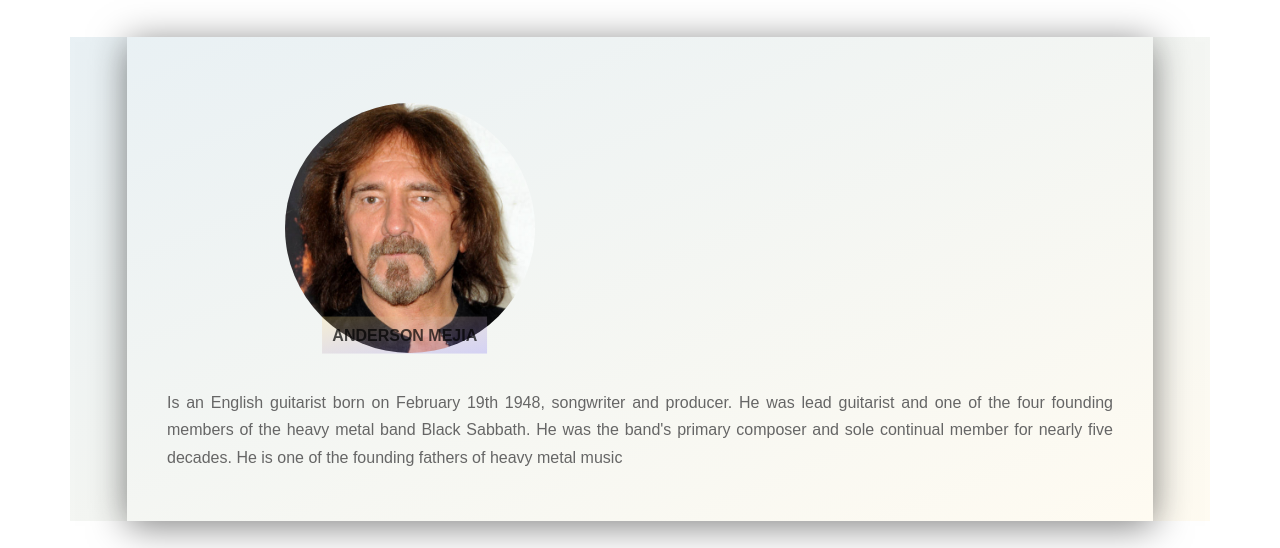
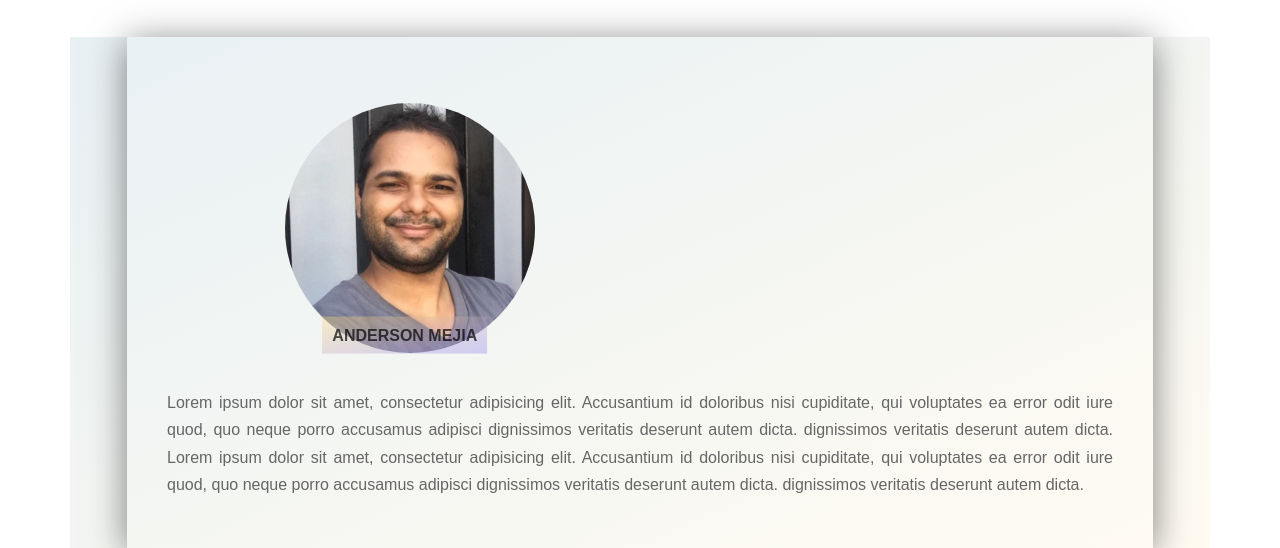
Before and after one commit to andersontheclass/AndersonPersonalPortfolio, a website: page index.html in a window 1280 px wide. Shown: the part 1090-1638 px from the top of the page. Before the commit the page ends 1611 px from the top, so only its background shows below. Drawn offline with Linux system fonts and the light colour scheme.

Commit message:
added my profile picture and lorem ipsum text as a placeholder

```diff
--- a/index.html
+++ b/index.html
@@ -62,14 +62,14 @@
                     <div class="col-2-of-2 biography-col--colored">
                         <div class="biography">
                             <figure class="biography__shape">
-                                <img src="resources/img/Geezer-Butler.jpg" alt="Geezer-Butler" class="biography__img">
+                                <img src="resources/img/AndersonMejia.JPG" alt="Anderson Mejia" class="biography__img">
                             </figure>
                             <div class="biography__caption biography__caption--1">
                                 <span class="biography__caption-span biography__caption-span--1">Anderson Mejia</span>
                             </div>
                             <div class="biography__text">
                                 <p>
-                                    Is an English guitarist born on February 19th 1948, songwriter and producer. He was lead guitarist and one of the four founding members of the heavy metal band Black Sabbath. He was the band's primary composer and sole continual member for nearly five decades. He is one of the founding fathers of heavy metal music
+                                    Lorem ipsum dolor sit amet, consectetur adipisicing elit. Accusantium id doloribus nisi cupiditate, qui voluptates ea error odit iure quod, quo neque porro accusamus adipisci dignissimos veritatis deserunt autem dicta. dignissimos veritatis deserunt autem dicta. Lorem ipsum dolor sit amet, consectetur adipisicing elit. Accusantium id doloribus nisi cupiditate, qui voluptates ea error odit iure quod, quo neque porro accusamus adipisci dignissimos veritatis deserunt autem dicta. dignissimos veritatis deserunt autem dicta.
                                 </p>
                             </div>
                         </div>
--- a/sass/components/_biography.scss
+++ b/sass/components/_biography.scss
@@ -97,7 +97,7 @@
                 //box-decoration-break: clone;
 
                 &--1 {
-                    background-image: linear-gradient(to left top, rgba(113, 98, 245, 0.25), rgba(255, 218, 121, 0.25));
+                    background-image: linear-gradient(to left top, rgba(113, 98, 245, 0.29), rgba(255, 218, 121, 0.37));
                 }
 
             }
```
Also changed, not shown: resources/css/style.css, resources/img/AndersonMejia.JPG (added), resources/img/Geezer-Butler.jpg (deleted), resources/img/Tony-Iommi.jpg (deleted), resources/img/realtor-1.jpeg (deleted).
